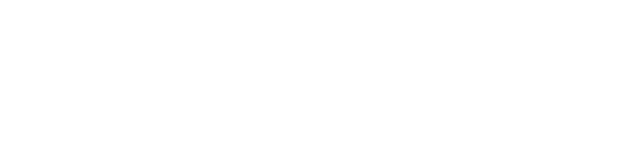
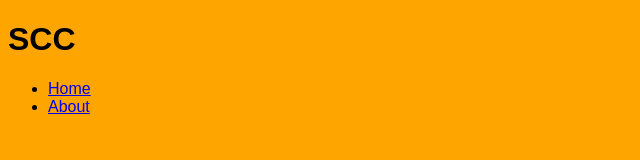
Before and after one commit to shannonjen/github_collab_ex, a plain HTML site: page index.html in a window 1280 px wide. Shown: the whole page, without its empty margins (0-640 px from the left). Drawn offline with Linux system fonts and the light colour scheme.

Commit message:
Add code and style closes #1

```diff
--- a/index.html
+++ b/index.html
@@ -3,8 +3,16 @@
 <head>
 	<meta charset="UTF-8">
 	<title>Document</title>
+	<link rel="stylesheet" href="style.css">
 </head>
 <body>
+	<h1>SCC</h1>
+	<nav>
+		<ul>
+			<li><a href="index.html">Home</a></li>
+			<li><a href="#">About</a></li>
+		</ul>
+	</nav>
 
 </body>
 </html>
--- a/style.css
+++ b/style.css
@@ -0,0 +1,4 @@
+body {
+	background-color: orange;
+	font-family: arial;
+}
```
